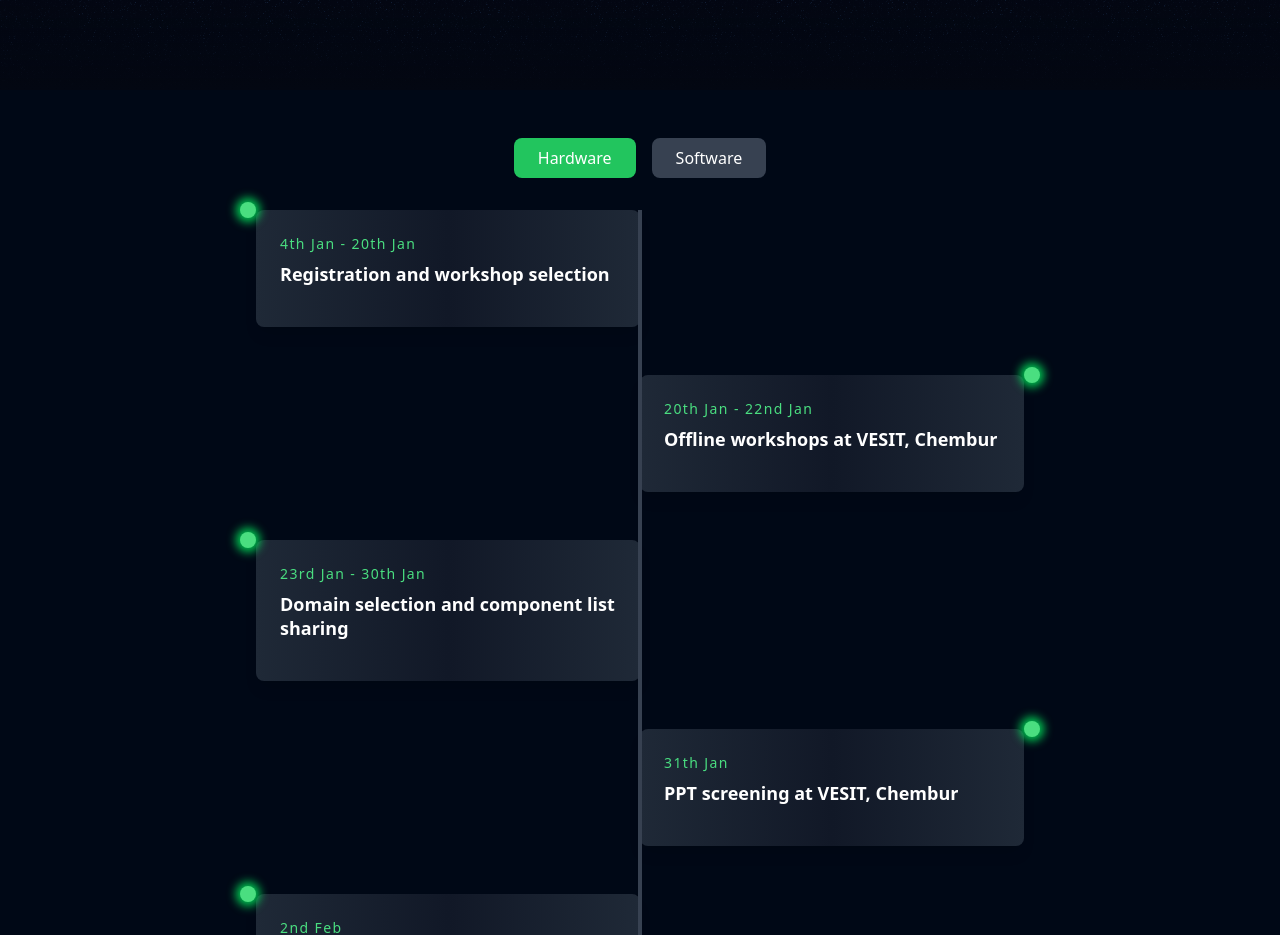
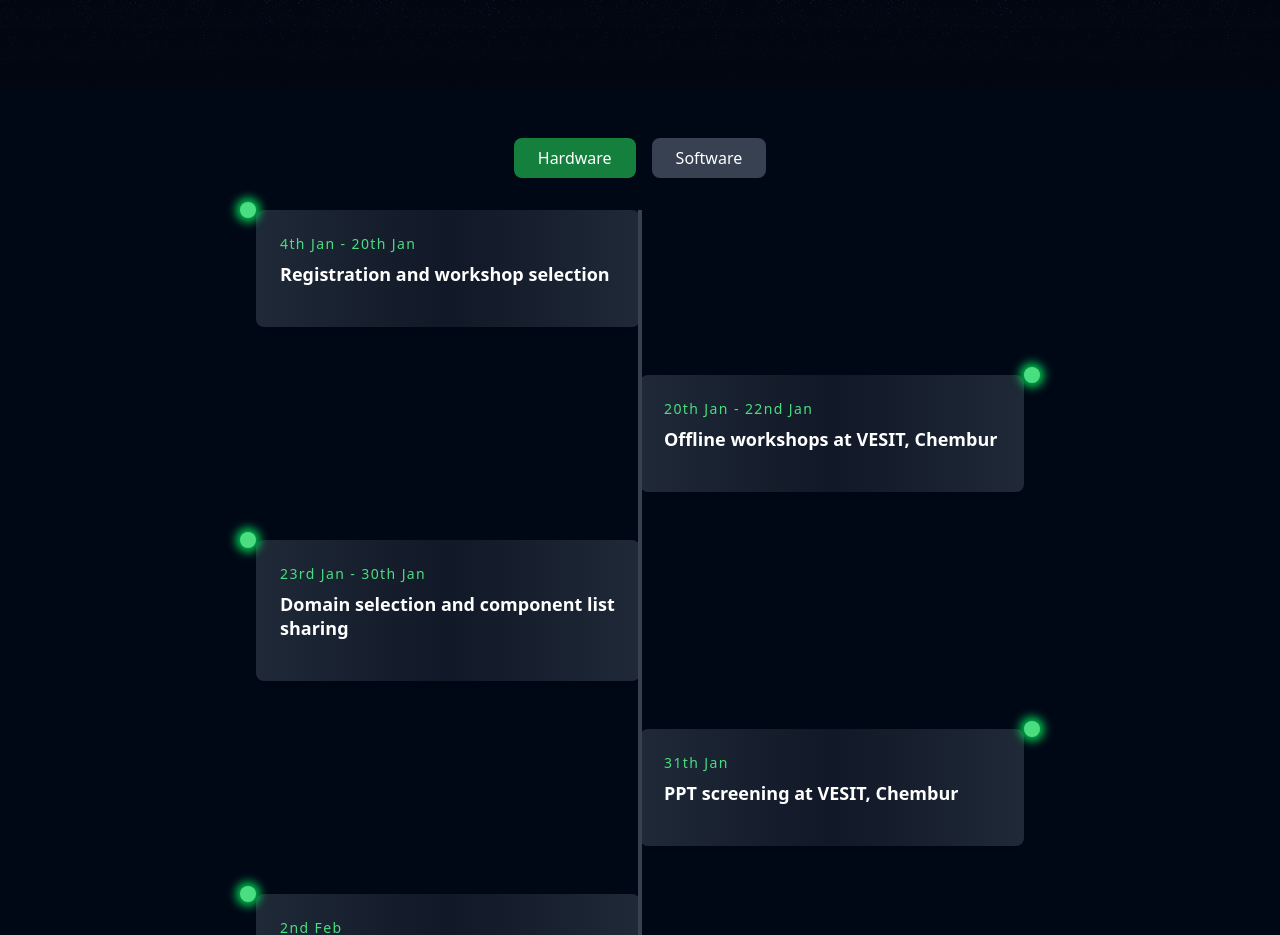
Before and after one commit to CodeFingers809/ves-hack-it, a React (Vite) app in the folder frontend/: page / in a window 1280 px wide. Shown: the part 1800-2735 px from the top of the page. Built offline with nearby package versions, Linux system fonts and the light colour scheme; a web font is replaced by a local one.

Commit message:
final optimizations

```diff
--- a/frontend/package.json
+++ b/frontend/package.json
@@ -39,6 +39,8 @@
     "vite-plugin-compression": "^0.5.1",
     "vite-plugin-image-optimizer": "^1.1.8",
     "vite-plugin-imagemin": "^0.6.1",
-    "vite-plugin-purgecss": "^0.2.12"
+    "vite-plugin-purgecss": "^0.2.12",
+    "vite-plugin-webfont-dl": "^3.10.4",
+    "vite-plugin-webp-compress": "^1.1.4"
   }
 }
--- a/frontend/src/Pages/Teams.jsx
+++ b/frontend/src/Pages/Teams.jsx
@@ -42,6 +42,7 @@ const Teams = () => {
               className={`w-72  bg-transparent hover:scale-110 transition-all mb-4`}
               src={team.imgSrc}
               alt={team.name} // Optional: add alt text for accessibility
+              loading="lazy"
             />
             <p className="text-white font-bold text-2xl">{team.shortName}</p>
             <p className="text-gray-500 font-bold text-md lg:text-sm">{team.name}</p>
--- a/frontend/src/Pages/Timeline/Timeline.jsx
+++ b/frontend/src/Pages/Timeline/Timeline.jsx
@@ -79,16 +79,16 @@ const Timeline = () => {
       {/* Category Buttons */}
       <div className="mb-8 flex flex-wrap justify-center gap-4">
         <button
-          className={`px-6 py-2 text-white rounded-lg transition-all duration-300 ${
-            selectedCategory === "Hardware" ? "bg-green-500" : "bg-gray-700"
+          className={`px-6 py-2 font-medium text-white rounded-lg transition-all duration-300 ${
+            selectedCategory === "Hardware" ? "bg-green-700" : "bg-gray-700"
           }`}
           onClick={() => setSelectedCategory("Hardware")}
         >
           Hardware
         </button>
         <button
-          className={`px-6 py-2 text-white rounded-lg transition-all duration-300 ${
-            selectedCategory === "Software" ? "bg-green-500" : "bg-gray-700"
+          className={`px-6 py-2 font-medium text-white rounded-lg transition-all duration-300 ${
+            selectedCategory === "Software" ? "bg-green-700" : "bg-gray-700"
           }`}
           onClick={() => setSelectedCategory("Software")}
         >
--- a/frontend/vite.config.js
+++ b/frontend/vite.config.js
@@ -2,11 +2,15 @@ import { defineConfig } from "vite";
 import react from "@vitejs/plugin-react";
 import compression from "vite-plugin-compression";
 import viteImagemin from "vite-plugin-imagemin";
+import webfontDownload from "vite-plugin-webfont-dl";
+import VitePluginWebpCompress from "vite-plugin-webp-compress";
 
 export default defineConfig({
   plugins: [
     react(), // React plugin for JSX support
+    webfontDownload(),
     compression({ algorithm: "brotliCompress" }), // Enable Brotli compression
+    VitePluginWebpCompress(),
     viteImagemin(), // Optimize images at build time
   ],
 
```
Also changed, not shown: 1 other file (tests, documents, lock files or other folders).
